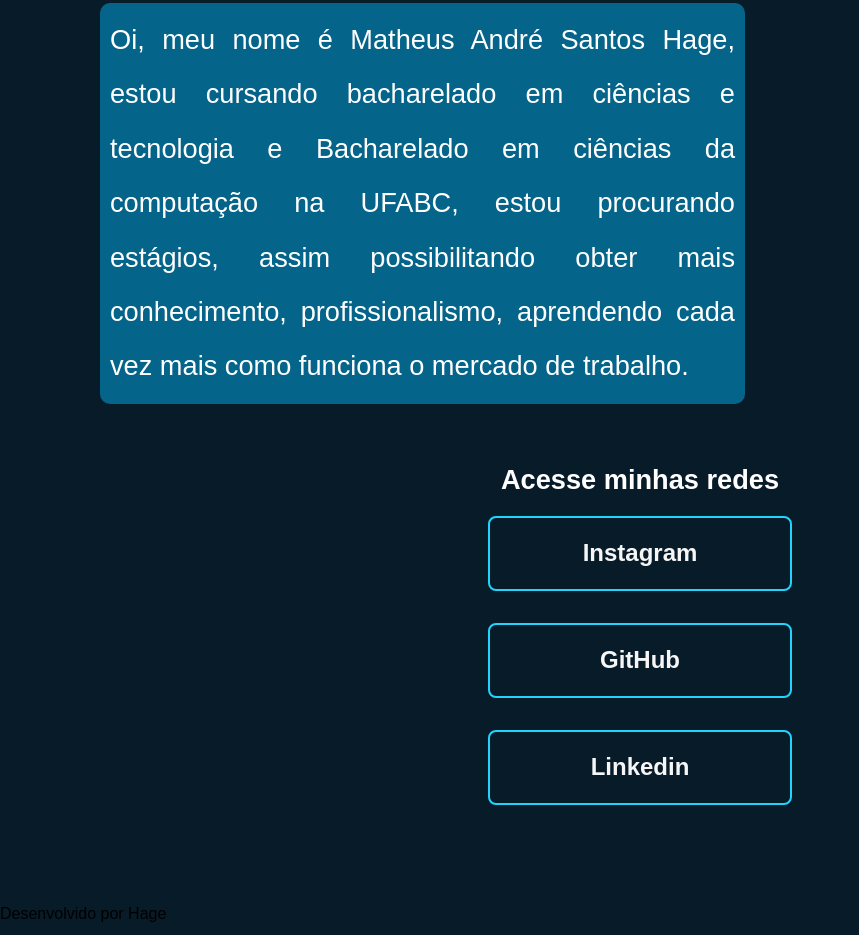
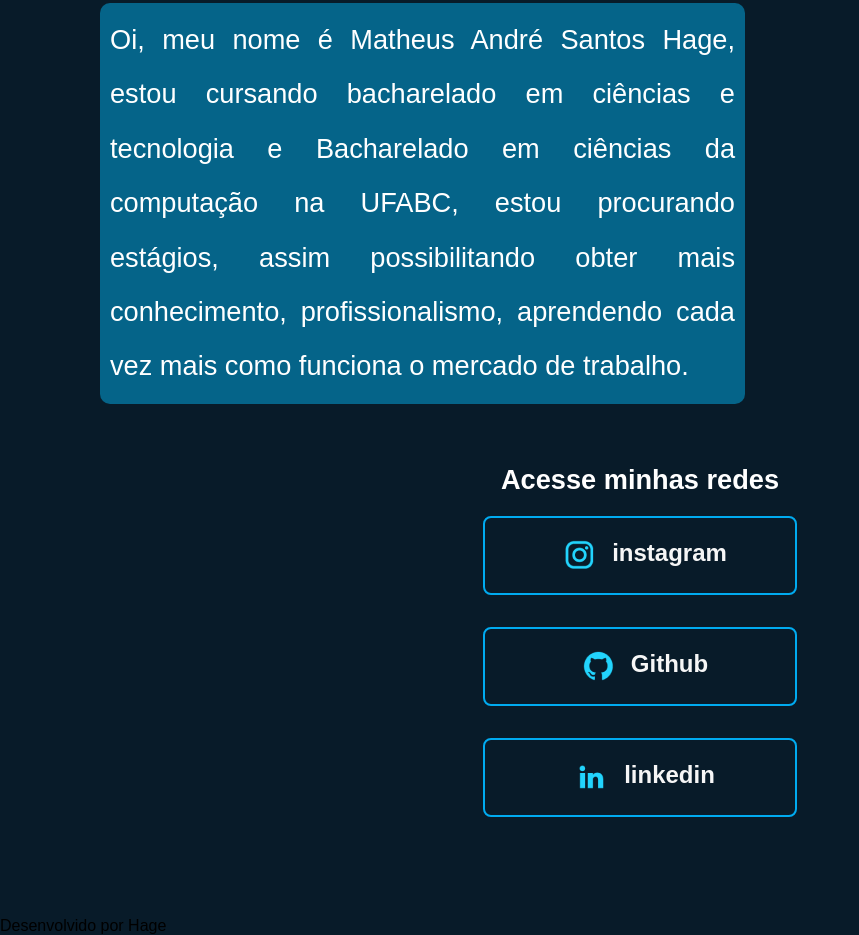
Before and after one commit to hagemath/Portifolio_completo, a plain HTML site: page index.html in a window 1280 px wide. Shown: the part 352-1287 px from the top of the page, without its empty margins (0-859 px from the left). Drawn offline with Linux system fonts and the light colour scheme.

Commit message:
atualziacao imagem llinks

```diff
--- a/index.html
+++ b/index.html
@@ -19,9 +19,18 @@
         <p class="apresentacao-sobre-mim">Oi, meu nome é Matheus André Santos Hage, estou cursando bacharelado em ciências e tecnologia e Bacharelado em ciências da computação na UFABC, estou procurando estágios, assim possibilitando obter mais conhecimento, profissionalismo, aprendendo cada vez mais como funciona o mercado de trabalho. </p>
         <h3 class="titulo-terciario">Acesse minhas redes</h3>
         <nav class="links-redes">
-            <a href="https://www.instagram.com/hage.matheus" target="_blank" class="links-redes-controle">Instagram</a>
-            <a href="https://github.com/hagemath" target="_blank" class="links-redes-controle">GitHub</a>
-            <a href="https://www.linkedin.com/in/matheus-hage-21b37b155/" target="_blank" class="links-redes-controle" >Linkedin</a>
+            <a href="https://www.instagram.com/hage.matheus" target="_blank"    class="links-redes-controle">
+                <img src="./assets/instagram.png" alt="foto-instagram">
+                instagram
+            </a>
+            <a class="links-redes-controle" href="https://github.com/hagemath">
+            <img src="./assets/github.png" alt="Logo Github">
+                Github
+            </a>
+            <a href="https://www.linkedin.com/in/matheus-hage-21b37b155/" target="_blank" class="links-redes-controle" >
+                <img src="./assets/linkedin.png" alt="linkedin">
+                linkedin
+            </a>
         </nav>
     </main>
     <footer>
--- a/style/style.css
+++ b/style/style.css
@@ -105,12 +105,13 @@ strong{
     justify-content: center;
     gap: 16px;
     width: 300px;
-    border: 2px solid #22D4FD;
+    border: 2px solid var(--color2);
     text-align: center;
     border-radius: 8px;
-    font-weight: 600;
+    font-weight: bold;
     font-size: 1.5rem;
     padding: 21.5px 0;
     text-decoration: none;
     color: #F6F6F6;
+    padding-left: 10px;
 }
```
Also changed, not shown: assets/github.png (added), assets/instagram.png (added), assets/linkedin.png (added), assets/twitch.png (added), assets/twitter.png (added).
